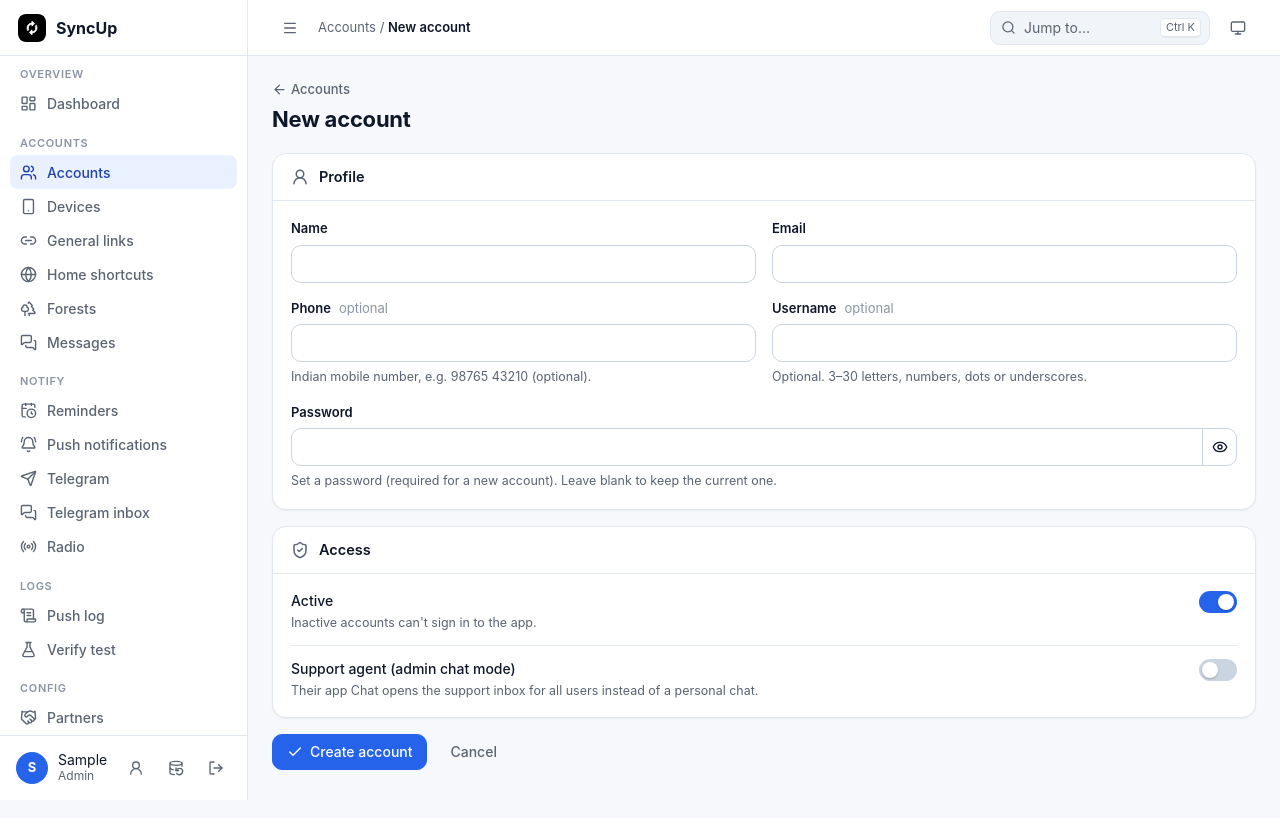
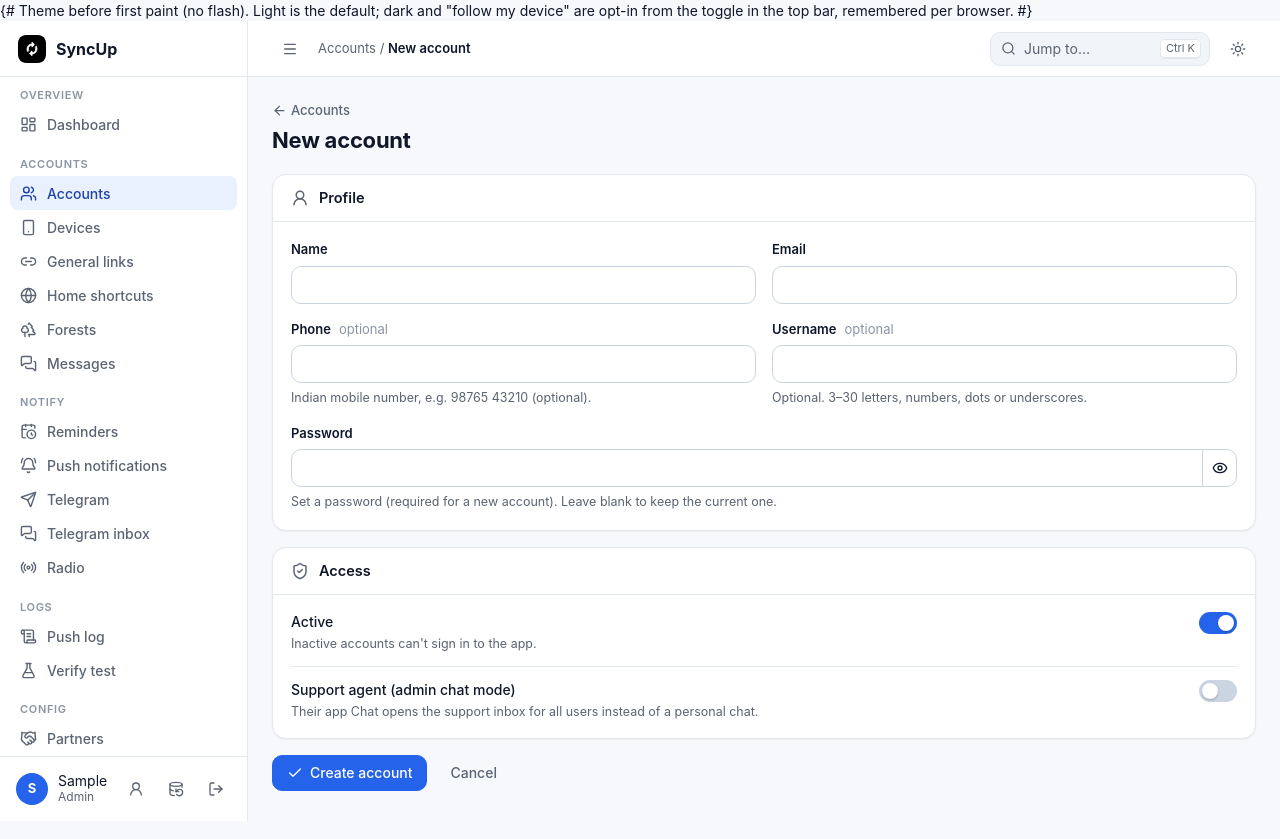
Before and after one commit to agani-ag/AG-PROJ01, a Django app: page /mobile/accounts/add in a window 1280 px wide. Before the commit the page ends 800 px from the top, so only its background shows below. Run offline with Django 5.2, Linux system fonts and the light colour scheme; the visitor is signed in with stand-in values (Sample User, id 1); data that the repository does not hold is empty.

Commit message:
P1B3C20 → Light Theme Fix
P1B3C20 → Light Theme Fix

```diff
--- a/static/js/app.js
+++ b/static/js/app.js
@@ -195,7 +195,8 @@
   });
 
   /* ---- Theme: system → light → dark (remembered per browser) ---- */
-  function currentTheme() { return document.documentElement.getAttribute("data-theme") || "system"; }
+  // Light unless this browser chose otherwise; "system" follows the device (see base.html).
+  function currentTheme() { return document.documentElement.getAttribute("data-theme") || "light"; }
   function paintThemeButton() {
     var b = $("[data-theme-toggle]"); if (!b) return;
     var th = currentTheme();
@@ -203,8 +204,8 @@
     b.title = "Theme: " + th;
   }
   function cycleTheme() {
-    var order = ["system", "light", "dark"], next = order[(order.indexOf(currentTheme()) + 1) % 3];
-    if (next === "system") document.documentElement.removeAttribute("data-theme"); else document.documentElement.setAttribute("data-theme", next);
+    var order = ["light", "dark", "system"], next = order[(order.indexOf(currentTheme()) + 1) % 3];
+    document.documentElement.setAttribute("data-theme", next);   // always stamped, so "no value" can mean light
     try { localStorage.setItem("theme", next); } catch (err) { /* private mode */ }
     paintThemeButton();
     syncThemeColor();
--- a/syncup/templates/base.html
+++ b/syncup/templates/base.html
@@ -3,8 +3,9 @@
 <head>
     <meta charset="utf-8">
     <meta name="viewport" content="width=device-width, initial-scale=1, viewport-fit=cover">
-    {# Apply a saved light/dark choice before first paint (no flash). #}
-    <script>try{var t=localStorage.getItem("theme");if(t==="light"||t==="dark")document.documentElement.setAttribute("data-theme",t)}catch(e){}</script>
+    {# Theme before first paint (no flash). Light is the default; dark and "follow my device"
+       are opt-in from the toggle in the top bar, remembered per browser. #}
+    <script>try{var t=localStorage.getItem("theme");document.documentElement.setAttribute("data-theme",t==="dark"||t==="system"?t:"light")}catch(e){document.documentElement.setAttribute("data-theme","light")}</script>
     {# Status-bar colour for the app WebView: matches the top bar (--surface). #}
     {% include "mobileapi/_theme_color.html" with light="#ffffff" dark="#131a26" %}
     <title>{% block title %}SyncUp{% endblock %} · SyncUp</title>
@@ -30,7 +31,8 @@
             <a class="brand" href="{% url 'home' %}"><span class="brand-mark is-app"><img src="{% static 'images/app-icon.svg' %}" alt=""></span>SyncUp</a>
             <div class="spacer"></div>
             {% endif %}
-            <button class="btn btn-ghost btn-icon" type="button" data-theme-toggle aria-label="Switch theme">{% icon "monitor" %}</button>
+            {# Light by default; app.js swaps this for the moon/monitor icon when another theme is chosen. #}
+            <button class="btn btn-ghost btn-icon" type="button" data-theme-toggle aria-label="Switch theme" title="Theme: light">{% icon "sun" %}</button>
             {% if not user.is_authenticated %}
             <a class="btn btn-sm btn-primary" href="{% url 'login' %}">{% icon "log-in" %}Sign in</a>
             {% endif %}
```
